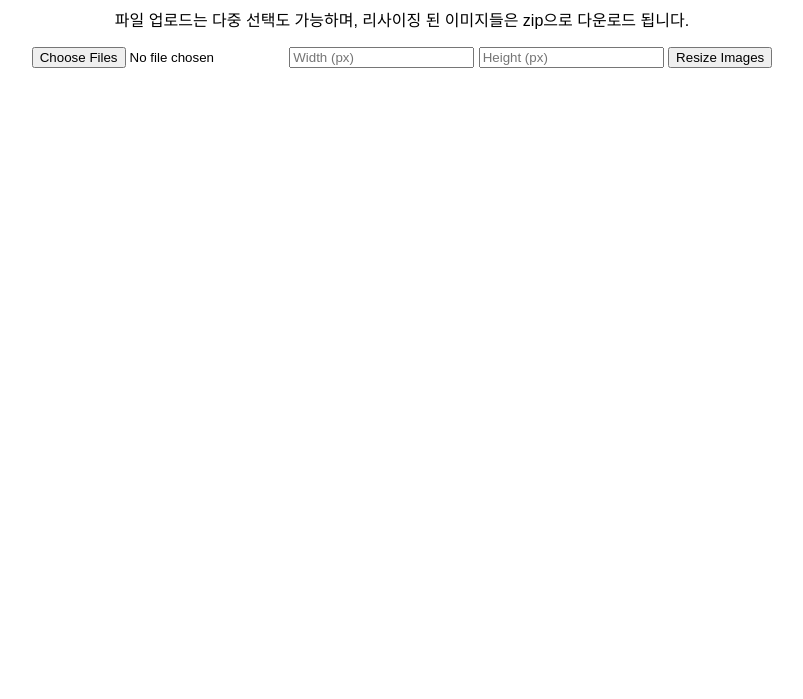
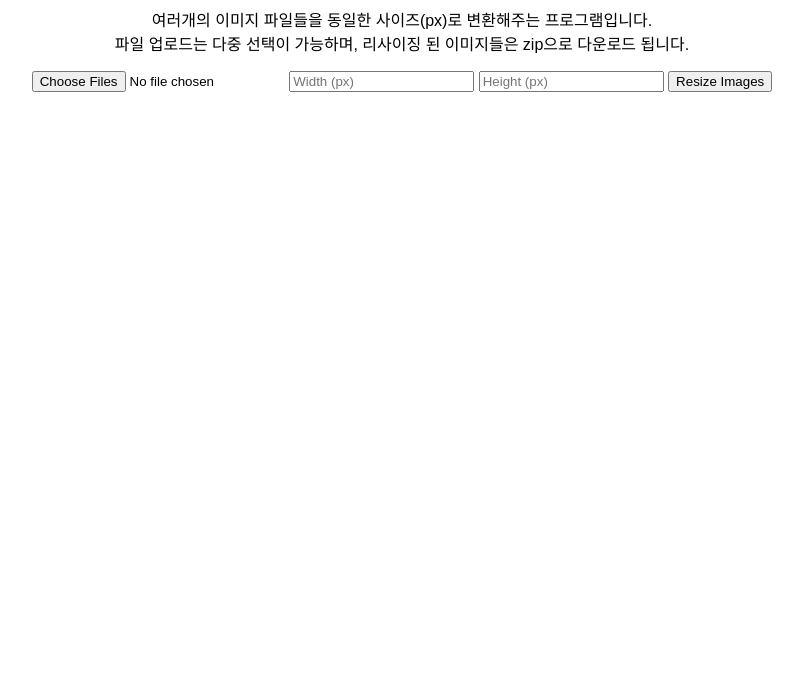
Before and after one commit to wijoonwu/ImageFlexResizer, a plain HTML site: page index.html in a window 1280 px wide. Shown: the part 101-800 px from the top of the page, without its empty margins (238-1041 px from the left). Drawn offline with nearby package versions, Linux system fonts and the light colour scheme.

Commit message:
Update index.html

```diff
--- a/index.html
+++ b/index.html
@@ -9,7 +9,9 @@
   <body>
     <h1>Image Resizer</h1>
     <p>
-      파일 업로드는 다중 선택도 가능하며, 리사이징 된 이미지들은 zip으로
+      여러개의 이미지 파일들을 동일한 사이즈(px)로 변환해주는 프로그램입니다.
+      <br />
+      파일 업로드는 다중 선택이 가능하며, 리사이징 된 이미지들은 zip으로
       다운로드 됩니다.
     </p>
     <form id="upload-form">
```
